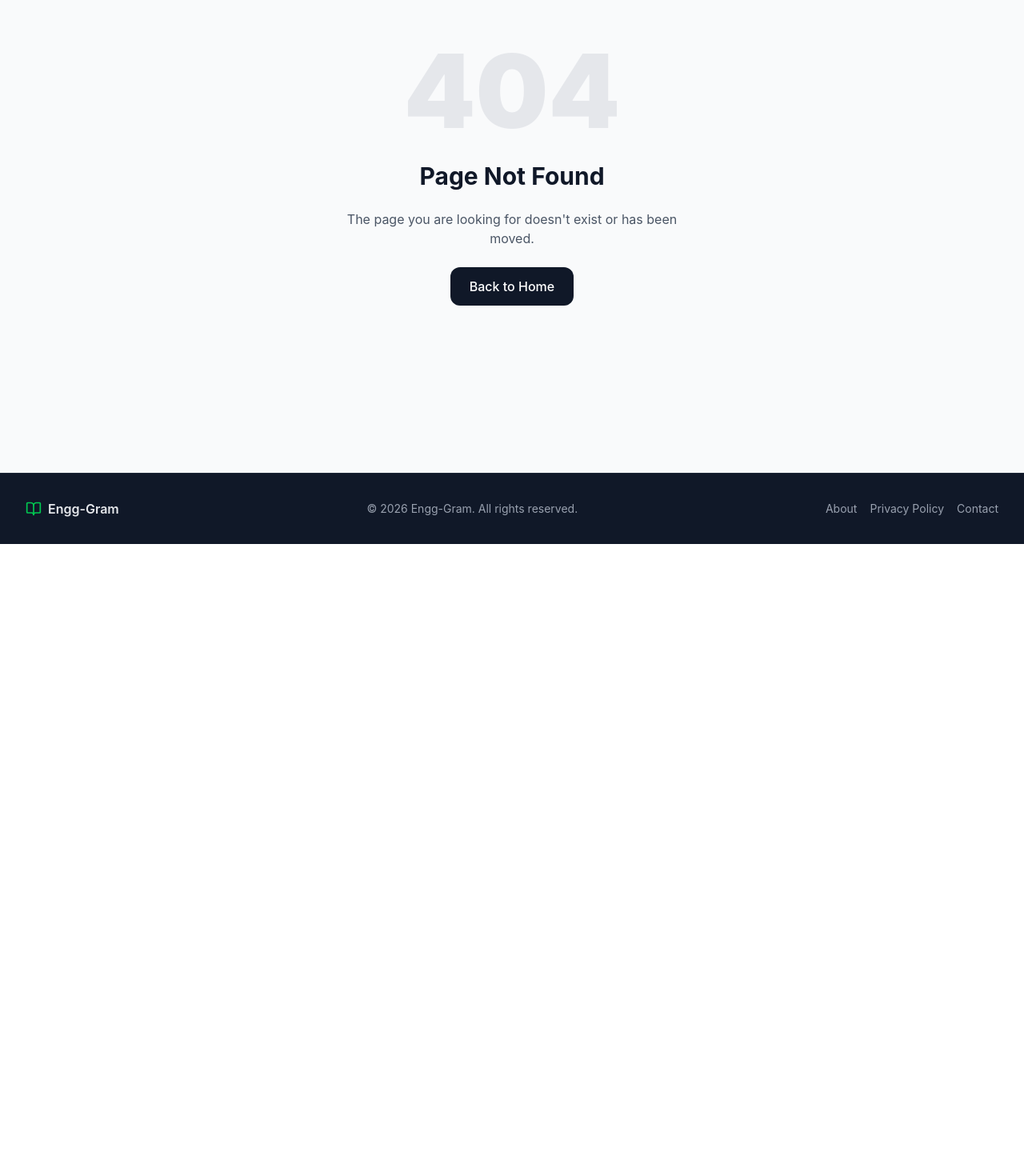
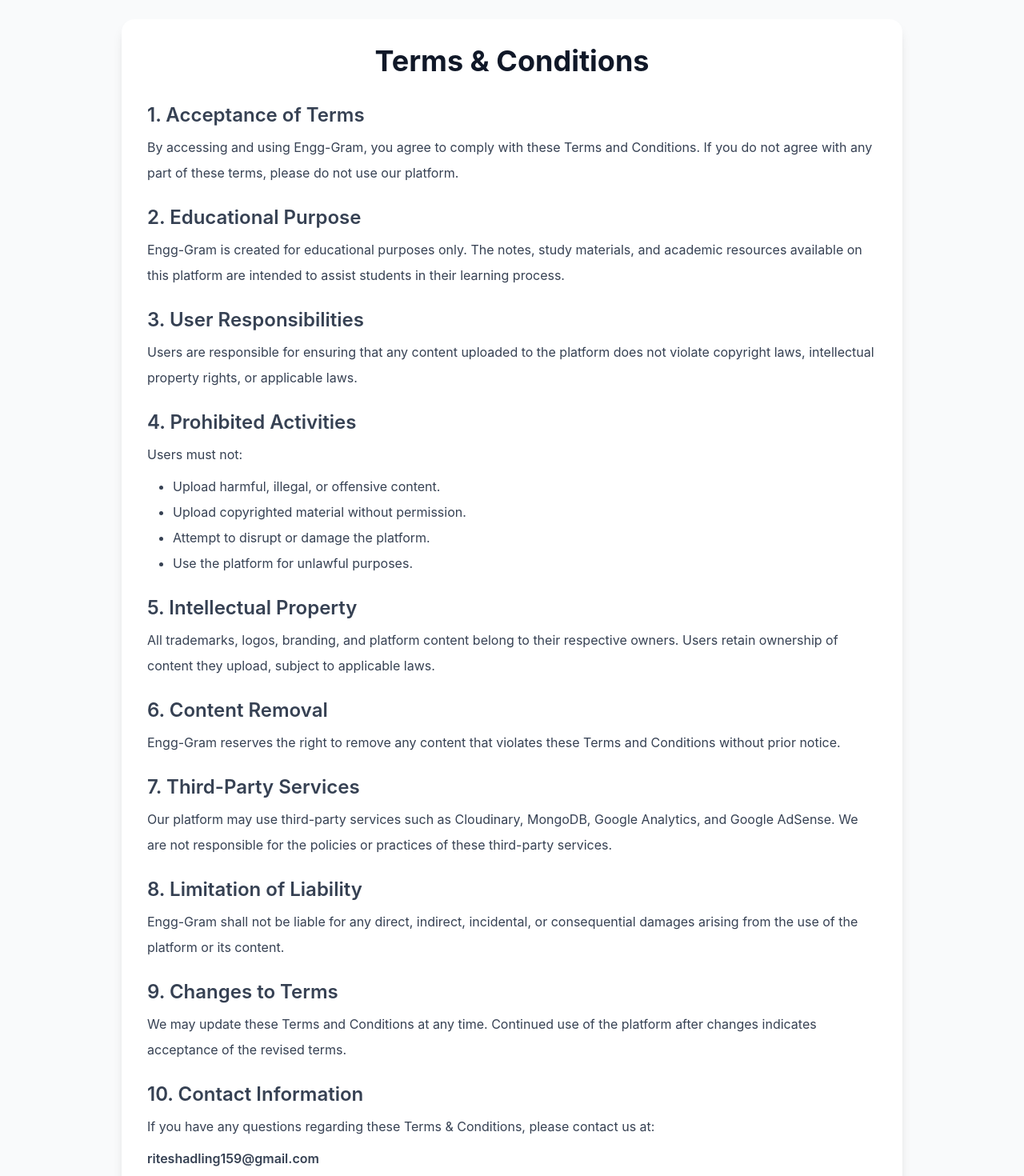
Before and after one commit to Ritesh2004-0/engg-gram, a React (Vite) app in the folder frontend/: page /terms in a window 1280 px wide. Shown: the part 120-1590 px from the top of the page at 80% size. Before the commit the page ends 800 px from the top, so only its background shows below. Built offline with nearby package versions, Linux system fonts and the light colour scheme.

Commit message:
Fix PDF URL

```diff
--- a/frontend/src/app/components/Layout.tsx
+++ b/frontend/src/app/components/Layout.tsx
@@ -328,6 +328,12 @@ export function Layout() {
               Contact
 
             </Link>
+            <Link
+              to="/terms-and-conditions"
+              className="hover:text-green-500"
+            >
+              Terms & Conditions
+            </Link>
 
           </div>
           </div>
--- /dev/null
+++ b/frontend/src/app/pages/Terms.tsx
@@ -0,0 +1,135 @@
+export function Terms() {
+  return (
+    <div className="max-w-5xl mx-auto px-6 py-12">
+      <div className="bg-white dark:bg-slate-900 rounded-2xl shadow-lg p-8">
+
+        <h1 className="text-4xl font-bold mb-8 text-center text-gray-900 dark:text-white">
+          Terms & Conditions
+        </h1>
+
+        <div className="space-y-6 text-gray-700 dark:text-gray-300 leading-8">
+
+          <section>
+            <h2 className="text-2xl font-semibold mb-2">
+              1. Acceptance of Terms
+            </h2>
+            <p>
+              By accessing and using Engg-Gram, you agree to comply with
+              these Terms and Conditions. If you do not agree with any
+              part of these terms, please do not use our platform.
+            </p>
+          </section>
+
+          <section>
+            <h2 className="text-2xl font-semibold mb-2">
+              2. Educational Purpose
+            </h2>
+            <p>
+              Engg-Gram is created for educational purposes only.
+              The notes, study materials, and academic resources
+              available on this platform are intended to assist
+              students in their learning process.
+            </p>
+          </section>
+
+          <section>
+            <h2 className="text-2xl font-semibold mb-2">
+              3. User Responsibilities
+            </h2>
+            <p>
+              Users are responsible for ensuring that any content
+              uploaded to the platform does not violate copyright
+              laws, intellectual property rights, or applicable laws.
+            </p>
+          </section>
+
+          <section>
+            <h2 className="text-2xl font-semibold mb-2">
+              4. Prohibited Activities
+            </h2>
+            <p>
+              Users must not:
+            </p>
+
+            <ul className="list-disc ml-8 mt-2">
+              <li>Upload harmful, illegal, or offensive content.</li>
+              <li>Upload copyrighted material without permission.</li>
+              <li>Attempt to disrupt or damage the platform.</li>
+              <li>Use the platform for unlawful purposes.</li>
+            </ul>
+          </section>
+
+          <section>
+            <h2 className="text-2xl font-semibold mb-2">
+              5. Intellectual Property
+            </h2>
+            <p>
+              All trademarks, logos, branding, and platform content
+              belong to their respective owners. Users retain ownership
+              of content they upload, subject to applicable laws.
+            </p>
+          </section>
+
+          <section>
+            <h2 className="text-2xl font-semibold mb-2">
+              6. Content Removal
+            </h2>
+            <p>
+              Engg-Gram reserves the right to remove any content that
+              violates these Terms and Conditions without prior notice.
+            </p>
+          </section>
+
+          <section>
+            <h2 className="text-2xl font-semibold mb-2">
+              7. Third-Party Services
+            </h2>
+            <p>
+              Our platform may use third-party services such as
+              Cloudinary, MongoDB, Google Analytics, and Google
+              AdSense. We are not responsible for the policies or
+              practices of these third-party services.
+            </p>
+          </section>
+
+          <section>
+            <h2 className="text-2xl font-semibold mb-2">
+              8. Limitation of Liability
+            </h2>
+            <p>
+              Engg-Gram shall not be liable for any direct, indirect,
+              incidental, or consequential damages arising from the
+              use of the platform or its content.
+            </p>
+          </section>
+
+          <section>
+            <h2 className="text-2xl font-semibold mb-2">
+              9. Changes to Terms
+            </h2>
+            <p>
+              We may update these Terms and Conditions at any time.
+              Continued use of the platform after changes indicates
+              acceptance of the revised terms.
+            </p>
+          </section>
+
+          <section>
+            <h2 className="text-2xl font-semibold mb-2">
+              10. Contact Information
+            </h2>
+            <p>
+              If you have any questions regarding these Terms &
+              Conditions, please contact us at:
+            </p>
+
+            <p className="font-semibold mt-2">
+              riteshadling159@gmail.com
+            </p>
+          </section>
+
+        </div>
+      </div>
+    </div>
+  );
+}
```
Also changed, not shown: frontend/src/app/routes.tsx (+7 -0 lines).
